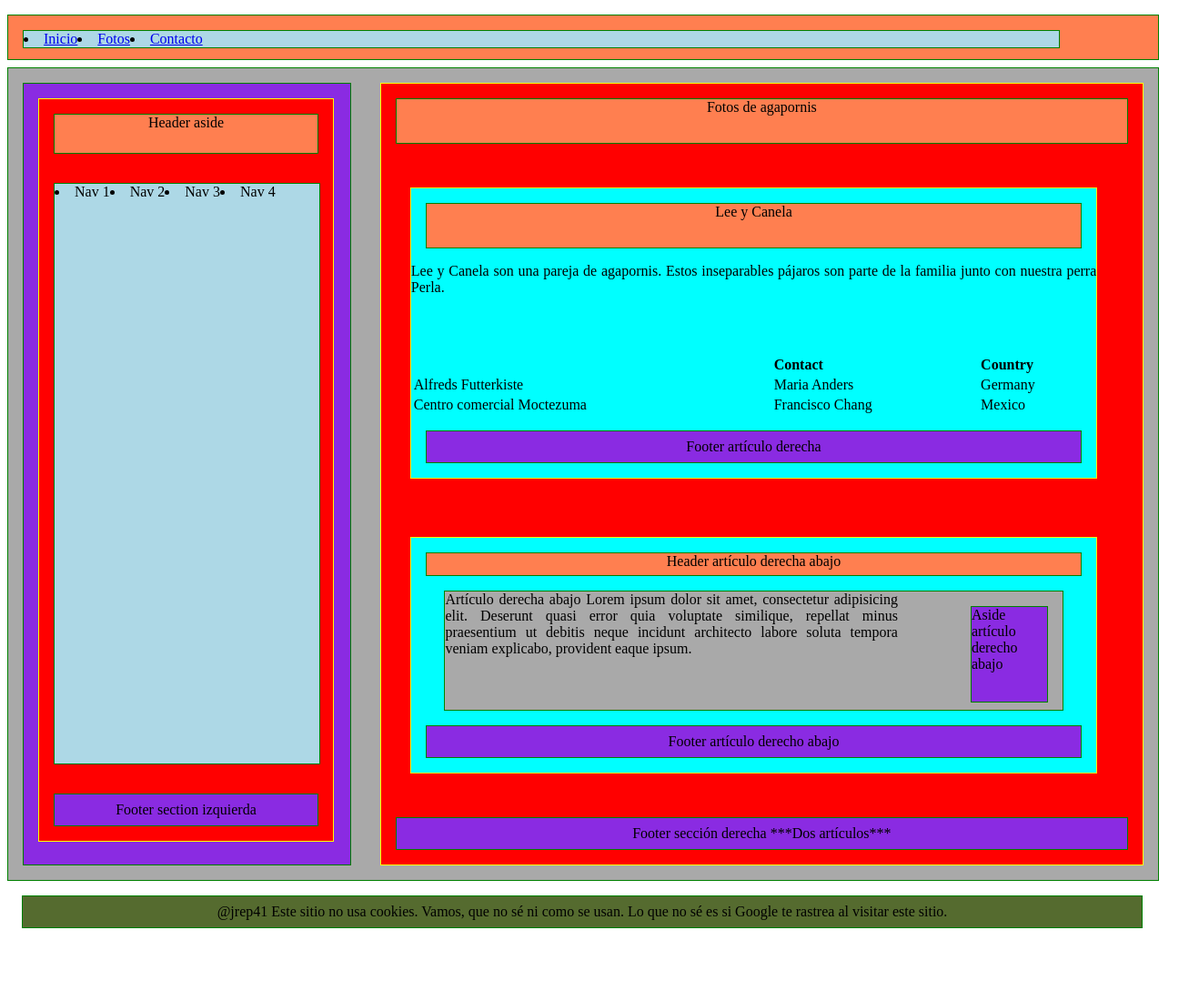
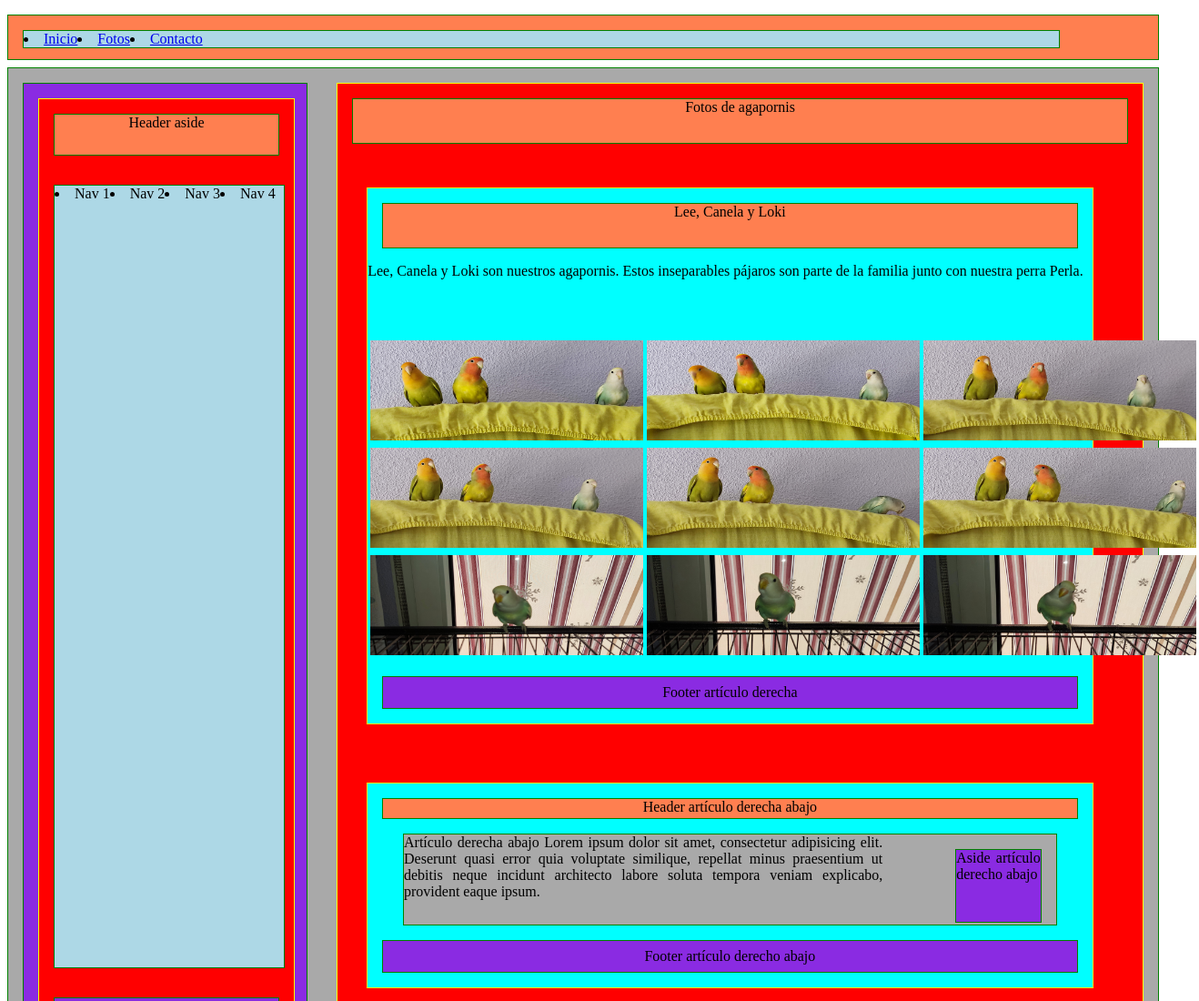
Before and after one commit to jrep41/html, a plain HTML site: page fotos.html in a window 1280 px wide. Shown: the top 1100 px of the page at 91% size, 1318 px wide, since content can reach past the window. Before the commit the page ends 1036 px from the top, so only its background shows below. Drawn offline with Linux system fonts and the light colour scheme.

Commit message:
añadidas mas foticos

```diff
--- a/fotos.html
+++ b/fotos.html
@@ -35,24 +35,24 @@
         <section>
             <header>Fotos de agapornis</header>
         <article>
-            <header>Lee y Canela</header>
-        Lee y Canela son una pareja de agapornis. Estos inseparables pájaros son parte de la familia junto con nuestra perra Perla.</p>
+            <header>Lee, Canela y Loki</header>
+        Lee, Canela y Loki son nuestros agapornis. Estos inseparables pájaros son parte de la familia junto con nuestra perra Perla.</p>
 
         <table>
             <tr>
-              <th><a href='images\CLL.jpg'></a></th>
-              <th>Contact</th>
-              <th>Country</th>
+              <th><img src="images/CLL.jpg" alt="Canela Lee y Loki" width="300" height="110"></th>
+              <th><img src="images/CLL2.jpg" alt="Canela Lee y Loki" width="300" height="110"></th>
+              <th><img src="images/CLL3.jpg" alt="Canela Lee y Loki" width="300" height="110"></th>
             </tr>
             <tr>
-              <td>Alfreds Futterkiste</td>
-              <td>Maria Anders</td>
-              <td>Germany</td>
+              <td><img src="images/CLL4.jpg" alt="Canela Lee y Loki" width="300" height="110"></td>
+              <td><img src="images/CLL5.jpg" alt="Canela Lee y Loki" width="300" height="110"></td>
+              <td><img src="images/CLL6.jpg" alt="Canela Lee y Loki" width="300" height="110"></td>
             </tr>
             <tr>
-              <td>Centro comercial Moctezuma</td>
-              <td>Francisco Chang</td>
-              <td>Mexico</td>
+              <td><img src="images/CLL7.jpg" alt="Canela Lee y Loki" width="300" height="110"></td>
+              <td><img src="images/CLL8.jpg" alt="Canela Lee y Loki" width="300" height="110"></td>
+              <td><img src="images/CLL9.jpg" alt="Canela Lee y Loki" width="300" height="110"></td>
             </tr>
           </table>
           <footer>Footer artículo derecha</footer>
@@ -72,7 +72,7 @@
     </section>
     </main>
     <footer id='footerBody'>@jrep41 Este sitio no usa cookies. Vamos, que no sé ni como se usan. Lo que no sé es si Google te rastrea al visitar este sitio.</footer>
-    <a href='images\CLL.jpg'></a>
+
 
 </body>
 </html>
```
Also changed, not shown: images/CLL2.jpg (added), images/CLL3.jpg (added), images/CLL4.jpg (added), images/CLL5.jpg (added), images/CLL6.jpg (added), images/CLL7.jpg (added), images/CLL8.jpg (added), images/CLL9.jpg (added).
